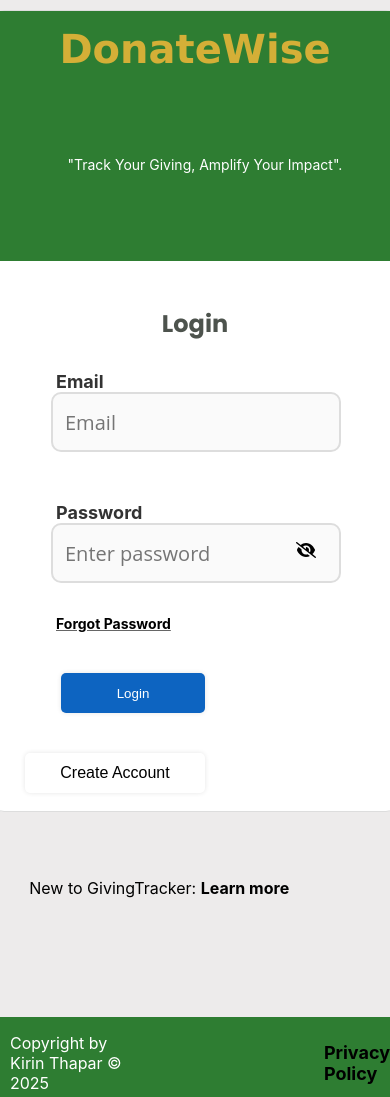
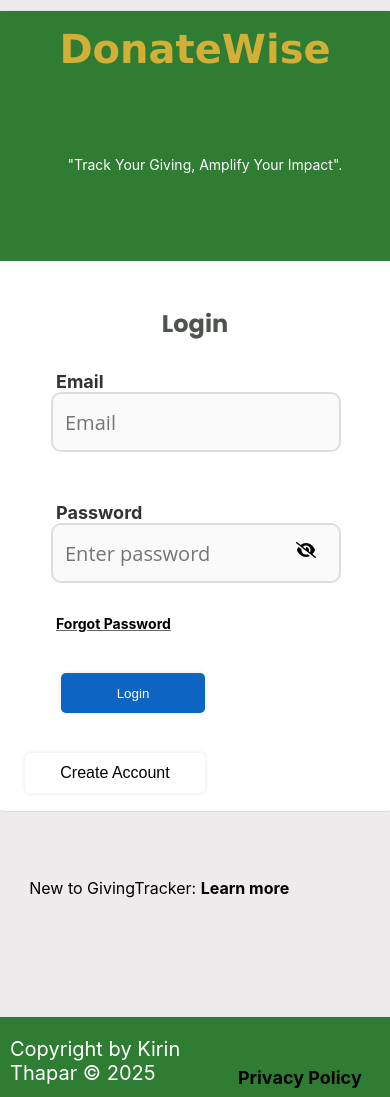
Before and after one commit to Kirint27/DonateWise, a React (Create React App) app in the folder frontend/: page / in a window 390 px wide. Built offline with nearby package versions, Linux system fonts and the light colour scheme.

Commit message:
update styling

```diff
--- a/frontend/src/components/CustomProgressBar/CustomProgressBar.module.scss
+++ b/frontend/src/components/CustomProgressBar/CustomProgressBar.module.scss
@@ -1,5 +1,5 @@
 .progressContainer {
-  margin: 0px 10%;
+  margin: 0px 15%;
   width: 80%;
   padding: 10px;
   // border: 1px solid #ddd;
--- a/frontend/src/components/Footer/Footer.module.scss
+++ b/frontend/src/components/Footer/Footer.module.scss
@@ -6,6 +6,7 @@ footer {
   height: 80px;
   bottom: 0;
   left: 0;
+  font-size: 20px;
   position: absolute;
   right: 0;
   background-color: #2e7d32;
@@ -16,7 +17,7 @@ footer {
 footer p {
   margin-left: 10px; /* Remove default margin */
 }
-.links {
+.privacyPolicy {
   list-style: none; /* Remove bullet points */
   display: flex; /* Makes it a flex container */
   height: 30px;
@@ -29,17 +30,18 @@ footer p {
     height: 80px;
 
     width: 100%;
+    color: #ffffff; /* White text */
 
     flex-direction: row; /* Stack items vertically on small screens */
     align-items: flex-start; /* Align items to the start */
     margin-top: 20px;
   }
+  .copyright{
+    margin-left: 20px;
+margin-bottom: 20px;  }
+  .privacyPolicy {
+   margin-left: 100px
+  }
 
-  .links {
-    margin-left: 40%;
 
-    margin-top: 5px; /* Add spacing above the links when stacked */
-
-    margin-right: 0 !important;
-  }
 }
--- a/frontend/src/components/NavBar/Navbar.module.scss
+++ b/frontend/src/components/NavBar/Navbar.module.scss
@@ -22,6 +22,7 @@
   }
   .title {
     margin-top: 45px;
+    margin-left: 3px;
   }
   .navbarList {
     list-style: none;
--- a/frontend/src/containers/Dashboard/Dashboard.module.scss
+++ b/frontend/src/containers/Dashboard/Dashboard.module.scss
@@ -76,9 +76,7 @@ h3 {
 }
 /* For larger screens, align donation list */
 @media screen and (min-width: 1500px) {
-  .donationList {
-    margin-left: 40%;
-  }
+
   .noDonations{
     margin-left: 5%;
   }
@@ -131,7 +129,9 @@ h3 {
     justify-content: flex-start;
     padding: 0 10px 80px; /* add horizontal padding + more bottom space */
   }
-
+.donationList {
+    gap: 5px; /* reduced gap size for smaller screens */
+  }
   .buttonContainer {
     justify-content: center; /* center the Add Donation button on mobile */
     margin-top: 10px;
@@ -166,6 +166,7 @@ h3 {
     margin-left: 0;
     margin-bottom: 140px;
     gap: 10px;
+    height: 300px;
   }
 
   .donationItem {
```
